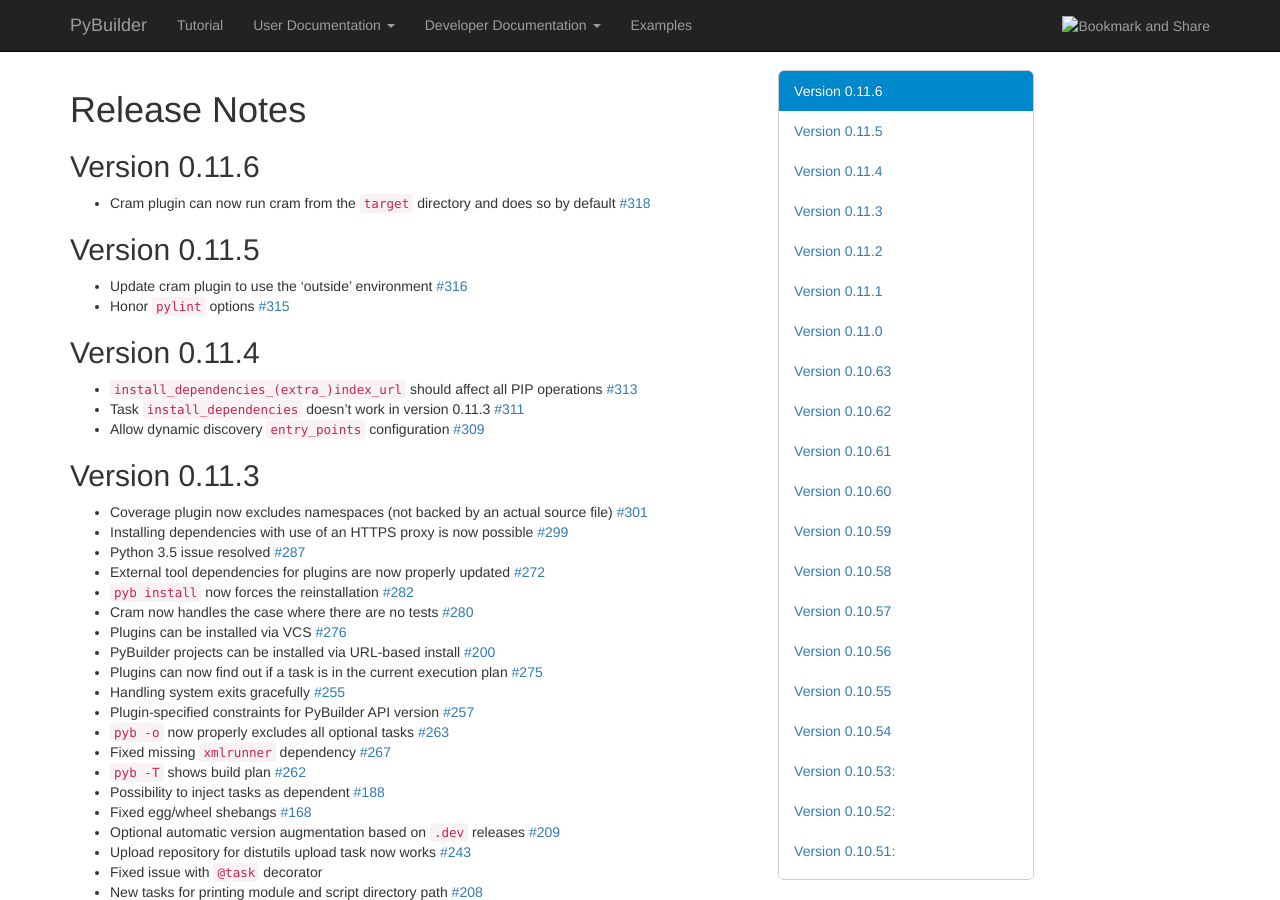
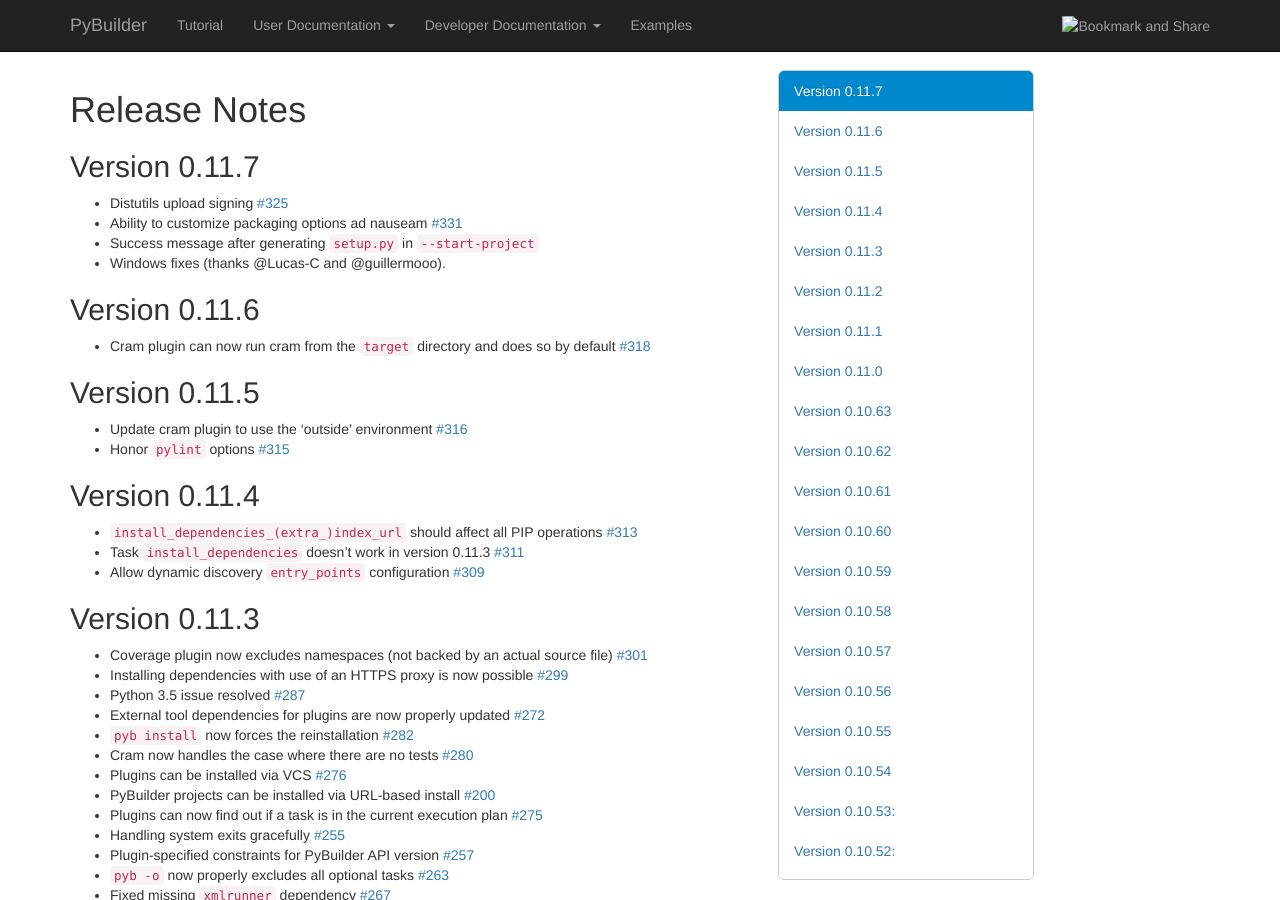
Before and after one commit to pybuilder/pybuilder.github.io, a Jekyll site: the page built from releasenotes/index.md, in a window 1280 px wide and 900 px high. Built offline with Jekyll 4.4.1, drawn with Linux system fonts in a browser that asks for light colours; nearby versions of some CDN libraries.

Commit message:
v0.11.7 releasenotes

```diff
--- a/releasenotes/index.md
+++ b/releasenotes/index.md
@@ -4,6 +4,14 @@
 ---
 
 # Release Notes
+
+## Version 0.11.7
+
+
+* Distutils upload signing [#325](https://github.com/pybuilder/pybuilder/issues/325)
+* Ability to customize packaging options ad nauseam [#331](https://github.com/pybuilder/pybuilder/pull/331)
+* Success message after generating `setup.py` in `--start-project`
+* Windows fixes (thanks @Lucas-C and @guillermooo).
 
 ## Version 0.11.6
 
```
